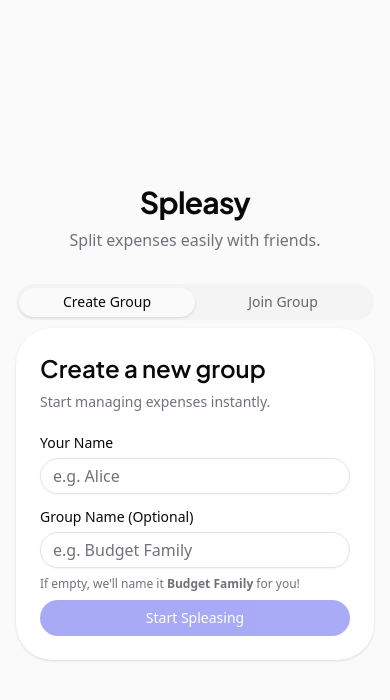
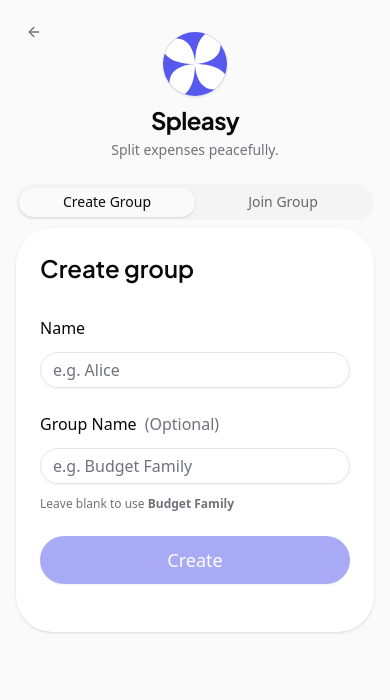
Before and after one commit to pnqphong95/spleasy, a Next.js app: page /1/groups in a window 390 px wide. Shown: the top 700 px of the page. Built offline with nearby package versions, Linux system fonts and the light colour scheme; no server answers.

Commit message:
Refactor group forms and improve mobile layout

```diff
--- a/package.json
+++ b/package.json
@@ -41,5 +41,8 @@
     "tailwindcss": "^4",
     "tw-animate-css": "^1.4.0",
     "typescript": "^5"
+  },
+  "overrides": {
+    "minimatch": "^10.2.2"
   }
 }
--- a/src/app/[lang]/groups/page.tsx
+++ b/src/app/[lang]/groups/page.tsx
@@ -1,6 +1,8 @@
 import { Tabs, TabsContent, TabsList, TabsTrigger } from '@/components/ui/tabs';
 import { CreateGroupForm } from '@/components/groups/create-group-form';
 import { JoinGroupForm } from '@/components/groups/join-group-form';
+import { ThemeToggleLogo } from '@/components/groups/theme-toggle-logo';
+import { BackLink } from '@/components/groups/back-link';
 
 export default async function GroupsPage({
   params,
@@ -15,11 +17,15 @@ export default async function GroupsPage({
     typeof tab === 'string' && ['create', 'join'].includes(tab) ? tab : pin ? 'join' : 'create';
 
   return (
-    <div className="container mx-auto flex min-h-screen items-center justify-center px-4">
-      <div className="w-full max-w-md space-y-8">
-        <div className="space-y-2 text-center">
-          <h1 className="font-heading text-3xl font-bold tracking-tight">Spleasy</h1>
-          <p className="text-muted-foreground">Split expenses easily with friends.</p>
+    <div className="container relative mx-auto flex min-h-[100dvh] flex-col items-center pt-8 pb-8 px-4 sm:justify-center">
+      <BackLink fallbackHref={`/${lang}`} />
+      <div className="w-full max-w-md space-y-6">
+        <div className="flex flex-col items-center space-y-3 text-center">
+          <ThemeToggleLogo className="h-16 w-16" />
+          <div className="space-y-1">
+            <h1 className="font-heading text-2xl font-bold tracking-tight">Spleasy</h1>
+            <p className="text-muted-foreground text-sm">Split expenses peacefully.</p>
+          </div>
         </div>
 
         <Tabs defaultValue={defaultTab} className="w-full">
--- /dev/null
+++ b/src/components/groups/back-link.tsx
@@ -0,0 +1,38 @@
+'use client';
+
+import { useRouter } from 'next/navigation';
+import { Button } from '@/components/ui/button';
+import { ArrowLeft } from 'lucide-react';
+import { useEffect, useState } from 'react';
+
+export function BackLink({ fallbackHref }: { fallbackHref: string }) {
+    const router = useRouter();
+    const [canGoBack, setCanGoBack] = useState(false);
+
+    useEffect(() => {
+        // Check if referrer is from the same origin to safely use router.back()
+        if (document.referrer && document.referrer.includes(window.location.host)) {
+            setCanGoBack(true);
+        }
+    }, []);
+
+    const handleBack = () => {
+        if (canGoBack) {
+            router.back();
+        } else {
+            router.push(fallbackHref);
+        }
+    };
+
+    return (
+        <Button
+            variant="ghost"
+            size="sm"
+            onClick={handleBack}
+            className="absolute left-4 top-4 md:left-8 md:top-8 gap-2 text-muted-foreground hover:text-foreground z-50"
+        >
+            <ArrowLeft className="h-4 w-4" />
+            <span className="sr-only sm:not-sr-only">Back</span>
+        </Button>
+    );
+}
--- a/src/components/groups/create-group-form.tsx
+++ b/src/components/groups/create-group-form.tsx
@@ -58,11 +58,11 @@ export function CreateGroupForm({ lang }: { lang: string }) {
   const [loading, setLoading] = useState(false);
   const [name, setName] = useState('');
   const [username, setUsername] = useState('');
-  const [placeholderName] = useState(() => getRandomGroupName());
+  const [placeholderName, setPlaceholderName] = useState('');
 
   // Set a random placeholder on client mount
   useEffect(() => {
-    // Placeholder already set via initializer
+    setPlaceholderName(getRandomGroupName());
   }, []);
 
   const handleCreate = async (e: React.FormEvent) => {
@@ -86,6 +86,9 @@ export function CreateGroupForm({ lang }: { lang: string }) {
       router.push(`/${lang}/groups/${group.id}`);
     } catch (error) {
       console.error('Failed to create group:', error);
+      if (typeof navigator !== 'undefined' && 'vibrate' in navigator) {
+        navigator.vibrate([100, 50, 100]);
+      }
     } finally {
       setLoading(false);
     }
@@ -94,13 +97,12 @@ export function CreateGroupForm({ lang }: { lang: string }) {
   return (
     <Card>
       <CardHeader>
-        <CardTitle className="font-heading text-2xl">Create a new group</CardTitle>
-        <CardDescription>Start managing expenses instantly.</CardDescription>
+        <CardTitle className="font-heading text-2xl">Create group</CardTitle>
       </CardHeader>
       <form onSubmit={handleCreate}>
-        <CardContent className="space-y-4">
-          <div className="space-y-2">
-            <Label htmlFor="username">Your Name</Label>
+        <CardContent className="space-y-6">
+          <div className="space-y-3">
+            <Label htmlFor="username" className="text-base">Name</Label>
             <Input
               id="username"
               placeholder="e.g. Alice"
@@ -109,23 +111,29 @@ export function CreateGroupForm({ lang }: { lang: string }) {
               required
             />
           </div>
-          <div className="space-y-2">
-            <Label htmlFor="groupName">Group Name (Optional)</Label>
+          <div className="space-y-3">
+            <Label htmlFor="groupName" className="text-base">Group Name <span className="text-muted-foreground font-normal">(Optional)</span></Label>
             <Input
               id="groupName"
-              placeholder={placeholderName ? `e.g. ${placeholderName}` : 'e.g. Weekend Trip'}
+              placeholder={placeholderName ? `e.g. ${placeholderName}` : 'e.g. Sunny Friends'}
               value={name}
               onChange={(e) => setName(e.target.value)}
             />
             <p className="text-muted-foreground text-xs">
-              If empty, we&apos;ll name it <strong>{placeholderName}</strong> for you!
+              {placeholderName && (
+                <>Leave blank to use <strong>{placeholderName}</strong></>
+              )}
             </p>
           </div>
         </CardContent>
-        <CardFooter className="pt-2">
-          <Button type="submit" className="w-full" disabled={loading || !username.trim()}>
-            {loading ? <Loader2 className="mr-2 h-4 w-4 animate-spin" /> : null}
-            Start Spleasing
+        <CardFooter className="sticky bottom-0 z-50 bg-card pt-6 pb-6 rounded-b-3xl">
+          <Button
+            type="submit"
+            className="h-12 w-full rounded-full text-lg font-medium shadow-sm transition-transform active:scale-[0.98]"
+            disabled={loading || !username.trim()}
+          >
+            {loading ? <Loader2 className="mr-2 h-5 w-5 animate-spin" /> : null}
+            Create
           </Button>
         </CardFooter>
       </form>
--- a/src/components/groups/join-group-form.tsx
+++ b/src/components/groups/join-group-form.tsx
@@ -75,6 +75,9 @@ export function JoinGroupForm({ lang, initialPin = '' }: { lang: string; initial
 
       if (!groupId) {
         setError('Group not found. Please check the PIN.');
+        if (typeof navigator !== 'undefined' && 'vibrate' in navigator) {
+          navigator.vibrate([100, 50, 100]);
+        }
         setLoading(false);
         return;
       }
@@ -94,6 +97,9 @@ export function JoinGroupForm({ lang, initialPin = '' }: { lang: string; initial
     } catch (error) {
       console.error('Failed to join group:', error);
       setError('An error occurred. Please try again.');
+      if (typeof navigator !== 'undefined' && 'vibrate' in navigator) {
+        navigator.vibrate([100, 50, 100]);
+      }
     } finally {
       setLoading(false);
     }
@@ -102,13 +108,13 @@ export function JoinGroupForm({ lang, initialPin = '' }: { lang: string; initial
   return (
     <Card>
       <CardHeader>
-        <CardTitle className="font-heading text-2xl">Join a group</CardTitle>
-        <CardDescription>Enter the 6-digit PIN shared by your friends.</CardDescription>
+        <CardTitle className="font-heading text-2xl">Join group</CardTitle>
+        <CardDescription>Enter the 6-digit PIN.</CardDescription>
       </CardHeader>
       <form onSubmit={handleJoin}>
-        <CardContent className="space-y-4">
-          <div className="space-y-2">
-            <Label htmlFor="join-username">Your Name</Label>
+        <CardContent className="space-y-6 pt-2">
+          <div className="space-y-3">
+            <Label htmlFor="join-username" className="text-base">Name</Label>
             <Input
               id="join-username"
               placeholder="e.g. Bob"
@@ -117,8 +123,8 @@ export function JoinGroupForm({ lang, initialPin = '' }: { lang: string; initial
               required
             />
           </div>
-          <div className="space-y-2">
-            <Label htmlFor="pin">Group PIN</Label>
+          <div className="space-y-3 pt-2">
+            <Label htmlFor="pin" className="text-base">PIN</Label>
             <Input
               id="pin"
               placeholder="123456"
@@ -126,19 +132,23 @@ export function JoinGroupForm({ lang, initialPin = '' }: { lang: string; initial
               value={pin}
               onChange={(e) => setPin(e.target.value.replace(/[^0-9]/g, ''))}
               required
-              className="text-center font-mono text-2xl tracking-[0.5em] tabular-nums"
+              className="text-center font-mono text-3xl tracking-[0.4em] tabular-nums h-16 rounded-2xl"
             />
           </div>
-          {error && <p className="text-destructive text-sm font-medium">{error}</p>}
+          {error && (
+            <div className="bg-destructive/10 border border-destructive/20 text-destructive text-sm font-medium p-3 rounded-xl animate-in fade-in slide-in-from-top-2 duration-300">
+              {error}
+            </div>
+          )}
         </CardContent>
-        <CardFooter className="pt-2">
+        <CardFooter className="sticky bottom-0 z-50 bg-card pt-6 pb-6 rounded-b-3xl">
           <Button
             type="submit"
-            className="w-full"
+            className="h-12 w-full rounded-full text-lg font-medium shadow-sm transition-transform active:scale-[0.98]"
             disabled={loading || !username.trim() || pin.length !== 6}
           >
-            {loading ? <Loader2 className="mr-2 h-4 w-4 animate-spin" /> : null}
-            Join Group
+            {loading ? <Loader2 className="mr-2 h-5 w-5 animate-spin" /> : null}
+            Join
           </Button>
         </CardFooter>
       </form>
--- /dev/null
+++ b/src/components/groups/theme-toggle-logo.tsx
@@ -0,0 +1,34 @@
+'use client';
+
+import Image from 'next/image';
+import { useTheme } from 'next-themes';
+import { cn } from '@/lib/utils';
+
+interface ThemeToggleLogoProps {
+    className?: string;
+}
+
+export function ThemeToggleLogo({ className }: ThemeToggleLogoProps) {
+    const { setTheme, theme } = useTheme();
+
+    return (
+        <button
+            onClick={() => setTheme(theme === 'light' ? 'dark' : 'light')}
+            className={cn(
+                "flex items-center justify-center rounded-[2rem] shadow-sm mb-2 overflow-hidden transition-transform hover:scale-105 active:scale-95 outline-none focus-visible:ring-2 focus-visible:ring-ring",
+                className || "h-20 w-20"
+            )}
+            aria-label="Toggle theme"
+            title="Toggle theme"
+        >
+            <Image
+                src="/icon-universal.svg"
+                alt="Spleasy Logo"
+                width={96}
+                height={96}
+                className="h-full w-full object-cover"
+                priority
+            />
+        </button>
+    );
+}
```
Also changed, not shown: 1 other file (tests, documents, lock files or other folders).
